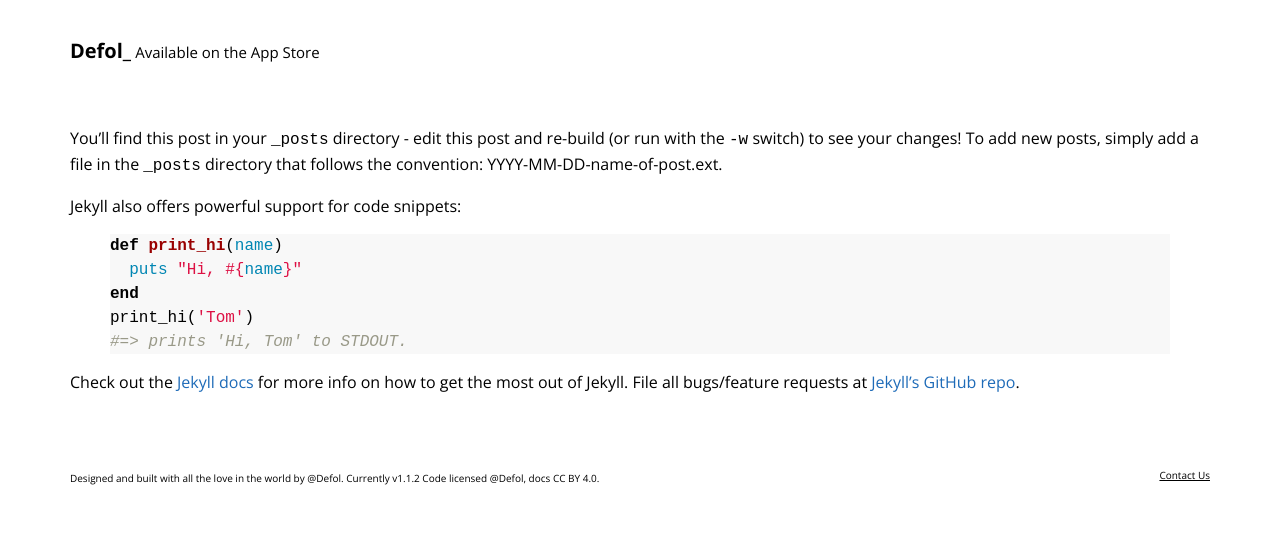
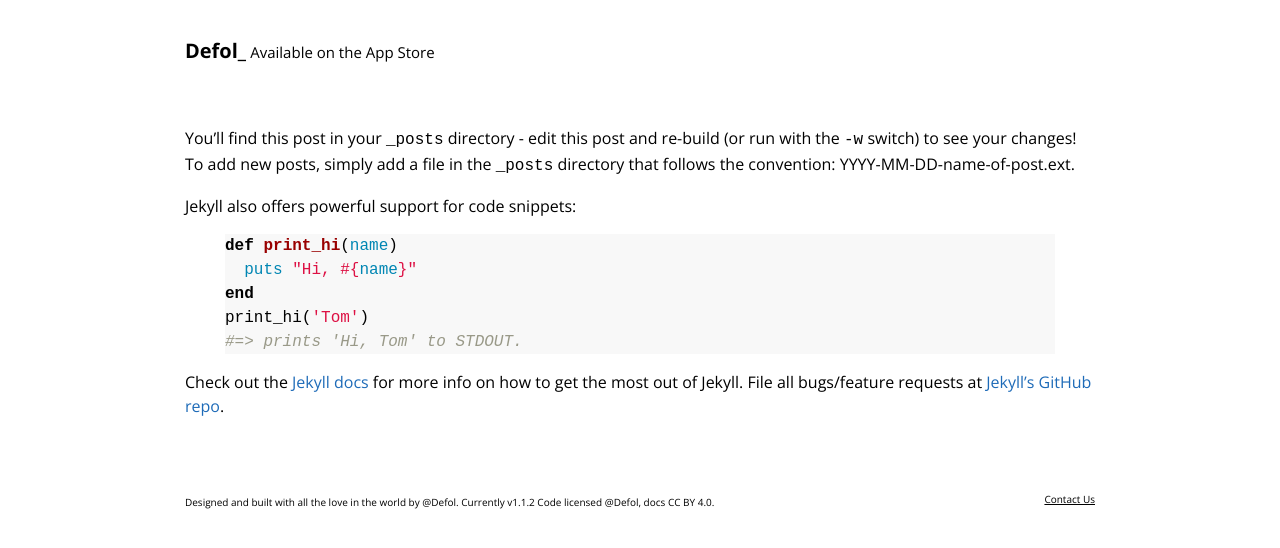
Before and after one commit to ftto/defol, a Jekyll site: the page built from _posts/2016-02-12-sample-content.markdown, in a window 1280 px wide. Shown: the top 548 px of the page. Built offline with Jekyll 4.4.1, drawn with Linux system fonts in a browser that asks for light colours.

Commit message:
[update]  image-url set and new main-image and width fix 940px

```diff
--- a/_config.yml
+++ b/_config.yml
@@ -1,7 +1,7 @@
 # Setup
 title:        Defol_
 tagline:      Available on the App Store
-baseurl:      ""
+baseurl:      "/ftto"
 locale:       "en"
 
 # About/contact
--- a/css/defol.css
+++ b/css/defol.css
@@ -6,7 +6,7 @@
   margin-right: auto;
   margin-left: auto;
 }
-@media (min-width: 768px) {
+/* @media (min-width: 768px) {
   .page-header {
     width: 750px;
   }
@@ -15,10 +15,10 @@
   .page-header {
     width: 970px;
   }
-}
+} */
 @media (min-width: 1200px) {
   .page-header {
-    width: 1170px;
+    width: 940px;
   }
 }
 
@@ -47,7 +47,7 @@
   margin-right: auto;
   margin-left: auto;
 }
-@media (min-width: 768px) {
+/* @media (min-width: 768px) {
   .main-content {
     width: 750px;
   }
@@ -56,10 +56,10 @@
   .main-content {
     width: 970px;
   }
-}
+} */
 @media (min-width: 1200px) {
   .main-content {
-    width: 1170px;
+    width: 940px;
   }
 }
 
--- a/index.html
+++ b/index.html
@@ -9,6 +9,6 @@
     for Designers using the 
   </h1>
   <div class="home--detail__image">
-    <img src="/images/defol-main.png" alt="Defol_, a photo organizer for Mac OS">
+    <img src="/images/defol-main-new.png" alt="Defol_, a photo organizer for Mac OS">
   </div>
 </div>
```
Also changed, not shown: images/defol-main-new.png (added), 5 other files.
